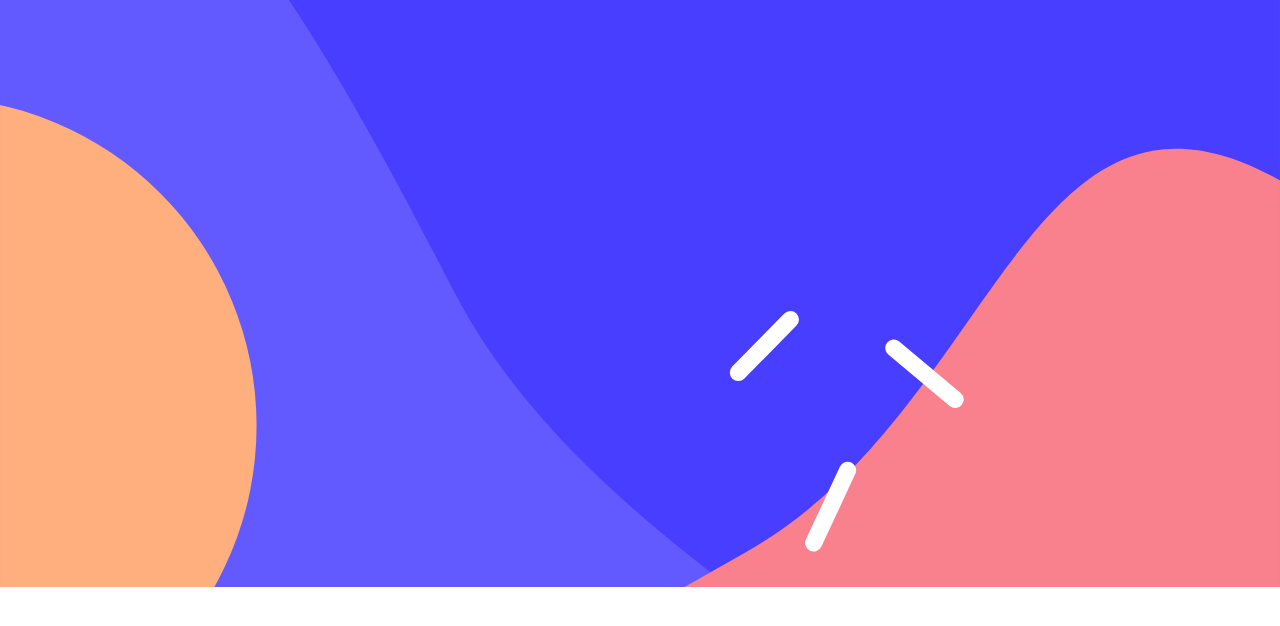
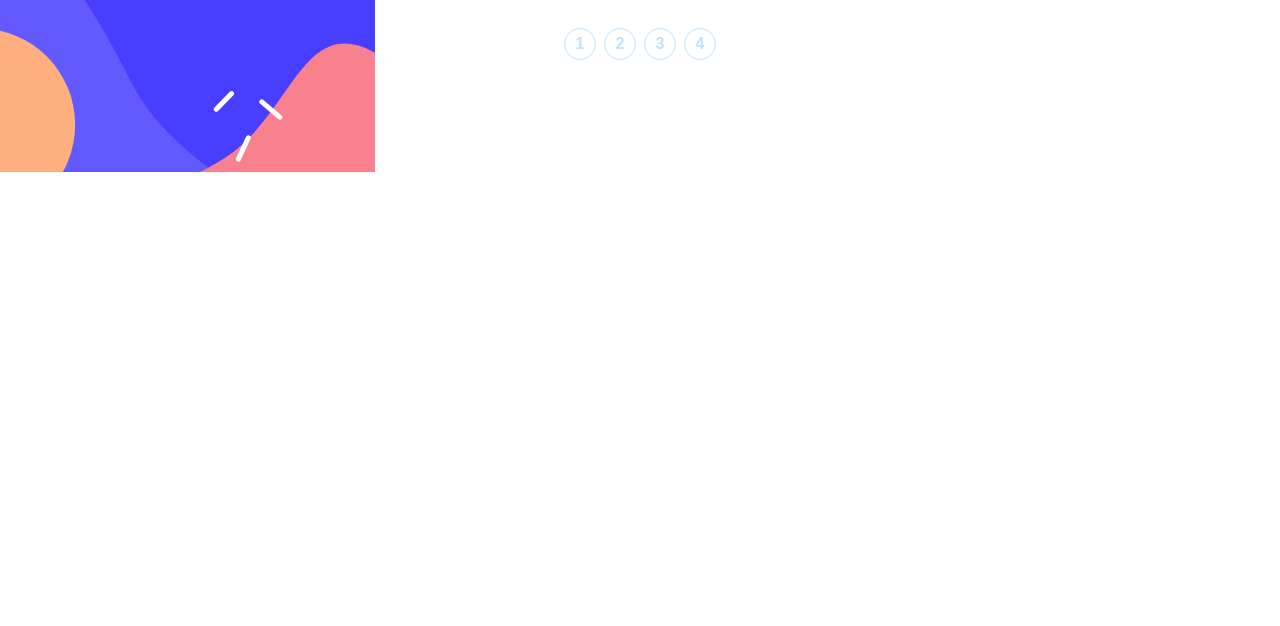
Before and after one commit to Gw3i/fm-multistep-form, an Angular app: page / in a window 1280 px wide. Shown: the top 626 px of the page. Built offline with nearby package versions, Linux system fonts and the light colour scheme.

Commit message:
Add stepper and position image

```diff
--- a/src/app/app.component.html
+++ b/src/app/app.component.html
@@ -1 +1,10 @@
-<app-multistep-form></app-multistep-form>
+<div class="relative">
+  <picture class="absolute -z-[1] top-0 left-0">
+    <img
+      src="assets/images/bg-sidebar-mobile.svg"
+      alt="background image"
+      width="100%"
+    />
+  </picture>
+  <app-multistep-form></app-multistep-form>
+</div>
--- a/src/app/components/multistep-form/multistep-form.component.html
+++ b/src/app/components/multistep-form/multistep-form.component.html
@@ -1,9 +1 @@
-<div>
-  <picture>
-    <img
-      src="assets/images/bg-sidebar-mobile.svg"
-      alt="background image"
-      width="100%"
-    />
-  </picture>
-</div>
+<app-stepper></app-stepper>
--- a/src/app/components/multistep-form/multistep-form.component.ts
+++ b/src/app/components/multistep-form/multistep-form.component.ts
@@ -1,15 +1,15 @@
 import {
   ChangeDetectionStrategy,
   Component,
-
   ViewEncapsulation,
 } from '@angular/core';
 import { CommonModule } from '@angular/common';
+import { StepperComponent } from '../stepper/stepper.component';
 
 @Component({
   selector: 'app-multistep-form',
   standalone: true,
-  imports: [CommonModule],
+  imports: [CommonModule, StepperComponent],
   templateUrl: './multistep-form.component.html',
   styleUrls: ['./multistep-form.component.scss'],
   encapsulation: ViewEncapsulation.None,
--- /dev/null
+++ b/src/app/components/stepper/stepper.component.html
@@ -0,0 +1,13 @@
+<section class="pt-7 flex justify-center gap-2">
+  <div
+    *ngFor="let step of steps"
+    class="border font-bold text-primary-light-blue rounded-full w-8 h-8 flex justify-center items-center"
+    [ngClass]="{
+      'bg-primary-light-blue': currentStep === step,
+      'text-primary-marine': currentStep === step,
+      'border-none': currentStep === step
+    }"
+  >
+    {{ step }}
+  </div>
+</section>
--- /dev/null
+++ b/src/app/components/stepper/stepper.component.ts
@@ -0,0 +1,24 @@
+import {
+  ChangeDetectionStrategy,
+  Component,
+  Input,
+  OnInit,
+  ViewEncapsulation,
+} from '@angular/core';
+import { CommonModule } from '@angular/common';
+
+@Component({
+  selector: 'app-stepper',
+  standalone: true,
+  imports: [CommonModule],
+  templateUrl: './stepper.component.html',
+  styleUrls: ['./stepper.component.scss'],
+  encapsulation: ViewEncapsulation.None,
+  changeDetection: ChangeDetectionStrategy.OnPush,
+})
+export class StepperComponent {
+  @Input()
+  currentStep: number | null = null;
+
+  steps: number[] = [1, 2, 3, 4];
+}
```
Also changed, not shown: src/app/components/stepper/stepper.component.scss (added).
